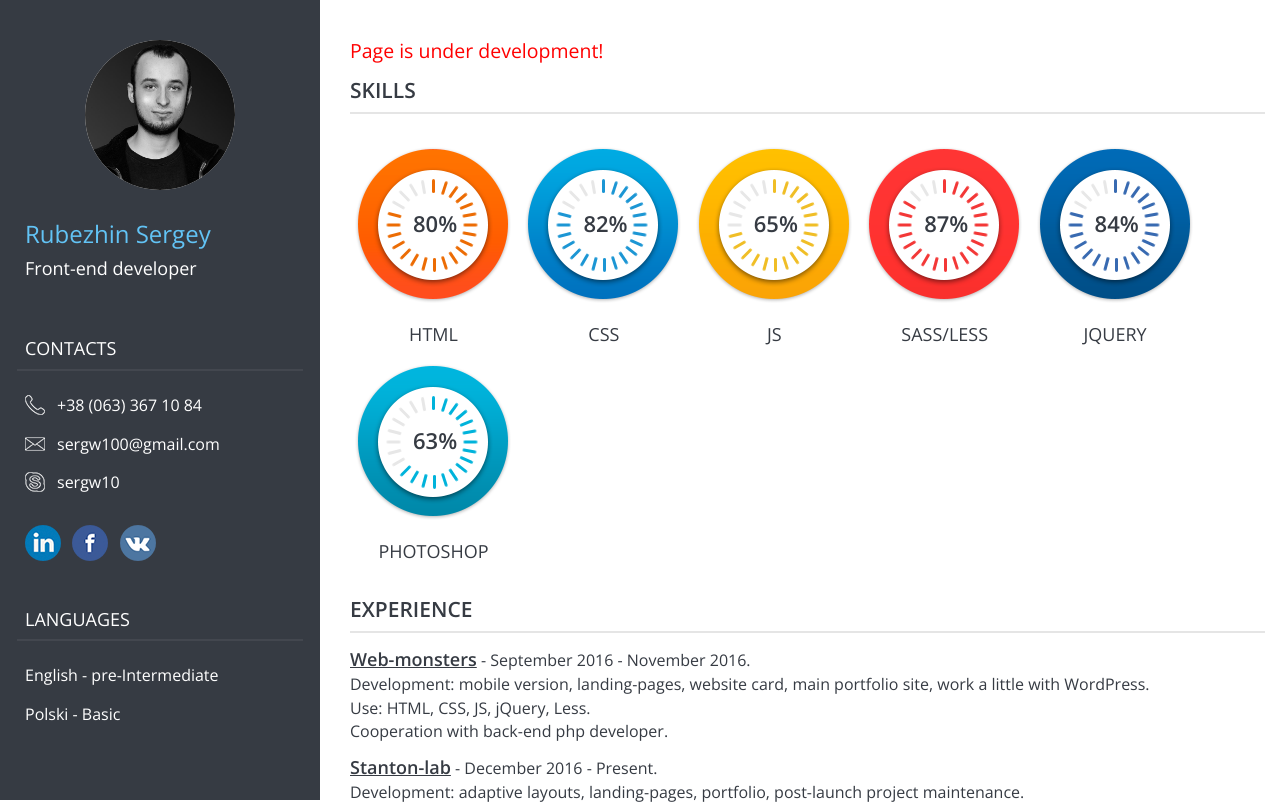
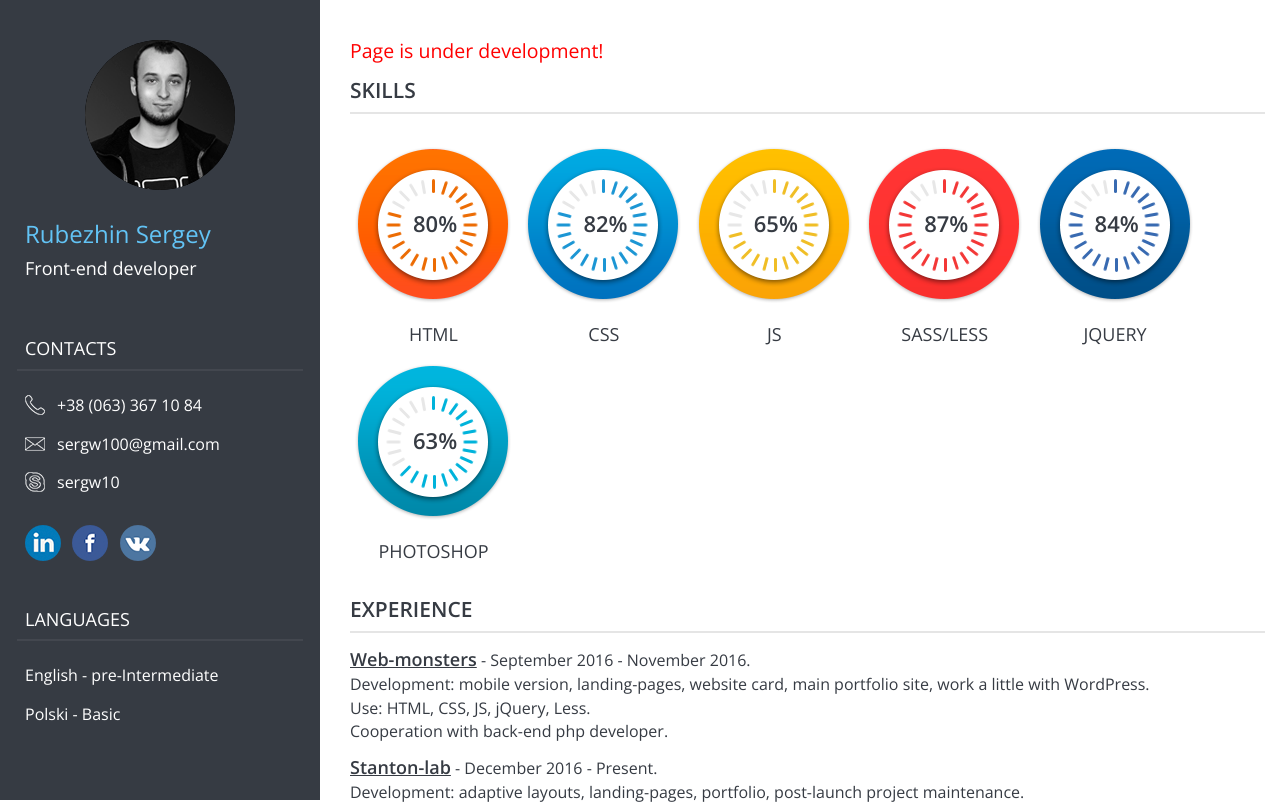
Before and after one commit to sergw10/Portfolio, a PHP site: page / in a window 1280 px wide. Shown: the top 802 px of the page. Run offline with PHP 8.4, Linux system fonts and the light colour scheme.

Commit message:
change img from jpg to png

```diff
--- a/app/index.html
+++ b/app/index.html
@@ -22,7 +22,7 @@
     <aside class="portfolio__profile-info">
       <figure>
         <div class="portfolio__profile-img-wrapper">
-          <img src="images/user.jpg" title="Rubezhin Sergey" alt="portfolio-foto">
+          <img src="images/user.png" title="Rubezhin Sergey" alt="portfolio-foto">
         </div>
       </figure>
       <section class="portfolio__profile-name">
--- a/app/sass/main.scss
+++ b/app/sass/main.scss
@@ -122,14 +122,13 @@
     width: 150px;
     height: 150px;
     margin: 0 auto;
-    background-color: #ffffff;
+    background-color: #000000;
     border-radius: 50%;
     overflow: hidden;
 
     img {
-      position: relative;
-      left: -50px;
-      width: 180%;
+      width: 100%;
+      height: 100%;
     }
   }
 
```
Also changed, not shown: app/css/main.css (+3 -4 lines), app/css/main.min.css, app/images/user.jpg (deleted), app/images/user.png (added).
